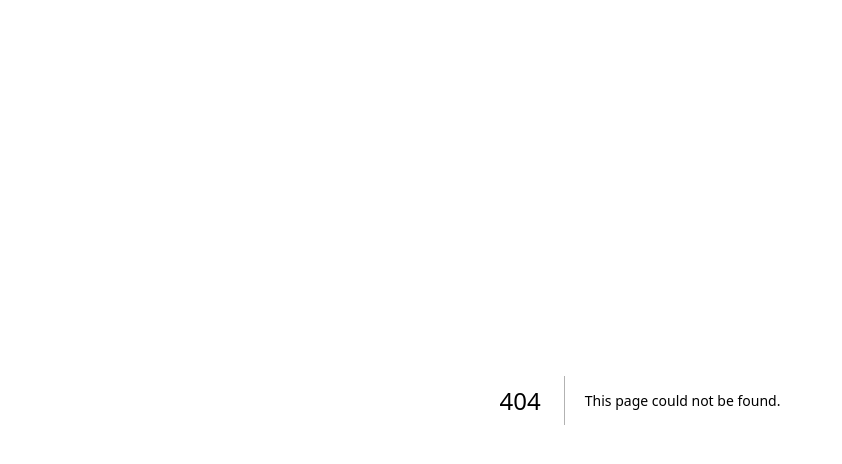
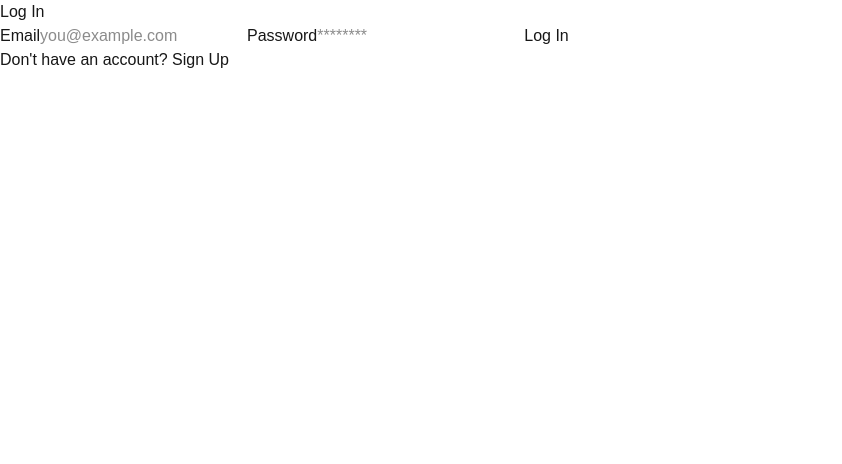
Before and after one commit to yungsimeon/cycling-coach, a Next.js app: page /login in a window 1280 px wide. Before the commit this address had no page. Shown: the top 464 px of the page, without its empty margins (0-842 px from the left). Built offline with nearby package versions, Linux system fonts and the light colour scheme.

Commit message:
finish up email+password auth flow

```diff
--- a/src/app/auth/actions.ts
+++ b/src/app/auth/actions.ts
@@ -29,3 +29,33 @@ export async function signUp(
   }
   redirect("/dashboard");
 }
+
+export async function signIn(
+  prevState: { error: string } | undefined,
+  formData: FormData,
+) {
+  const email = formData.get("email");
+  const password = formData.get("password");
+  if (typeof email !== "string" || typeof password !== "string") {
+    return { error: "Invalid email or password" };
+  }
+  const supabase = await createClient();
+  const { error } = await supabase.auth.signInWithPassword({
+    email,
+    password,
+  });
+  if (error) {
+    console.error(error);
+    if (error.code === "invalid_credentials")
+      return { error: "Invalid email or password" };
+    return { error: "Something went wrong. Please try again" };
+  }
+  redirect("/dashboard");
+}
+
+export async function signOut() {
+  const supabase = await createClient();
+  const { error } = await supabase.auth.signOut();
+  if (error) console.error(error);
+  redirect("/login");
+}
--- a/src/app/dashboard/page.tsx
+++ b/src/app/dashboard/page.tsx
@@ -1,3 +1,28 @@
+import { createClient } from "@/lib/supabase/server";
+import { redirect } from "next/navigation";
+import { connection } from "next/server";
+import { Suspense } from "react";
+import { signOut } from "@/app/auth/actions";
+
 export default function Dashboard() {
-  return <div>Dashboard</div>;
+  return (
+    <div>
+      <h1>Dashboard</h1>
+      <Suspense fallback={<p>Loading...</p>}>
+        <UserEmail />
+      </Suspense>
+      <form action={signOut}>
+        <button type="submit">Sign Out</button>
+      </form>
+    </div>
+  );
 }
+
+async function UserEmail() {
+  await connection();
+  const supabase = await createClient();
+  const { data } = await supabase.auth.getUser();
+  const user = data.user;
+  if (!user) redirect("/login");
+  return <p>{user.email}</p>;
+}
--- /dev/null
+++ b/src/app/login/login-form.tsx
@@ -0,0 +1,42 @@
+"use client";
+
+import { useActionState } from "react";
+import { signIn } from "@/app/auth/actions";
+
+export default function LoginForm() {
+  const [state, formAction, pending] = useActionState(signIn, undefined);
+
+  return (
+    <div>
+      <form action={formAction}>
+        <label htmlFor="email">Email</label>
+        <input
+          type="email"
+          name="email"
+          id="email"
+          autoComplete="email"
+          placeholder="you@example.com"
+          required
+        />
+        <label htmlFor="password">Password</label>
+        <input
+          type="password"
+          name="password"
+          id="password"
+          autoComplete="current-password"
+          placeholder="********"
+          required
+        />
+        <button type="submit" disabled={pending}>
+          {pending ? "Logging In..." : "Log In"}
+        </button>
+      </form>
+
+      {state?.error && (
+        <p className="text-red-500" role="alert">
+          {state.error}
+        </p>
+      )}
+    </div>
+  );
+}
--- /dev/null
+++ b/src/app/login/page.tsx
@@ -0,0 +1,14 @@
+import LoginForm from "@/app/login/login-form";
+import Link from "next/link";
+
+export default function LoginPage() {
+  return (
+    <div>
+      <h1>Log In</h1>
+      <LoginForm />
+      <p>
+        Don&apos;t have an account? <Link href="/signup">Sign Up</Link>
+      </p>
+    </div>
+  );
+}
--- /dev/null
+++ b/src/app/signup/page.tsx
@@ -0,0 +1,14 @@
+import SignupForm from "@/app/signup/signup-form";
+import Link from "next/link";
+
+export default function SignupPage() {
+  return (
+    <div>
+      <h1>Create Account</h1>
+      <SignupForm />
+      <p>Already have an account?</p>
+
+      <Link href="/login">Log in</Link>
+    </div>
+  );
+}
```
